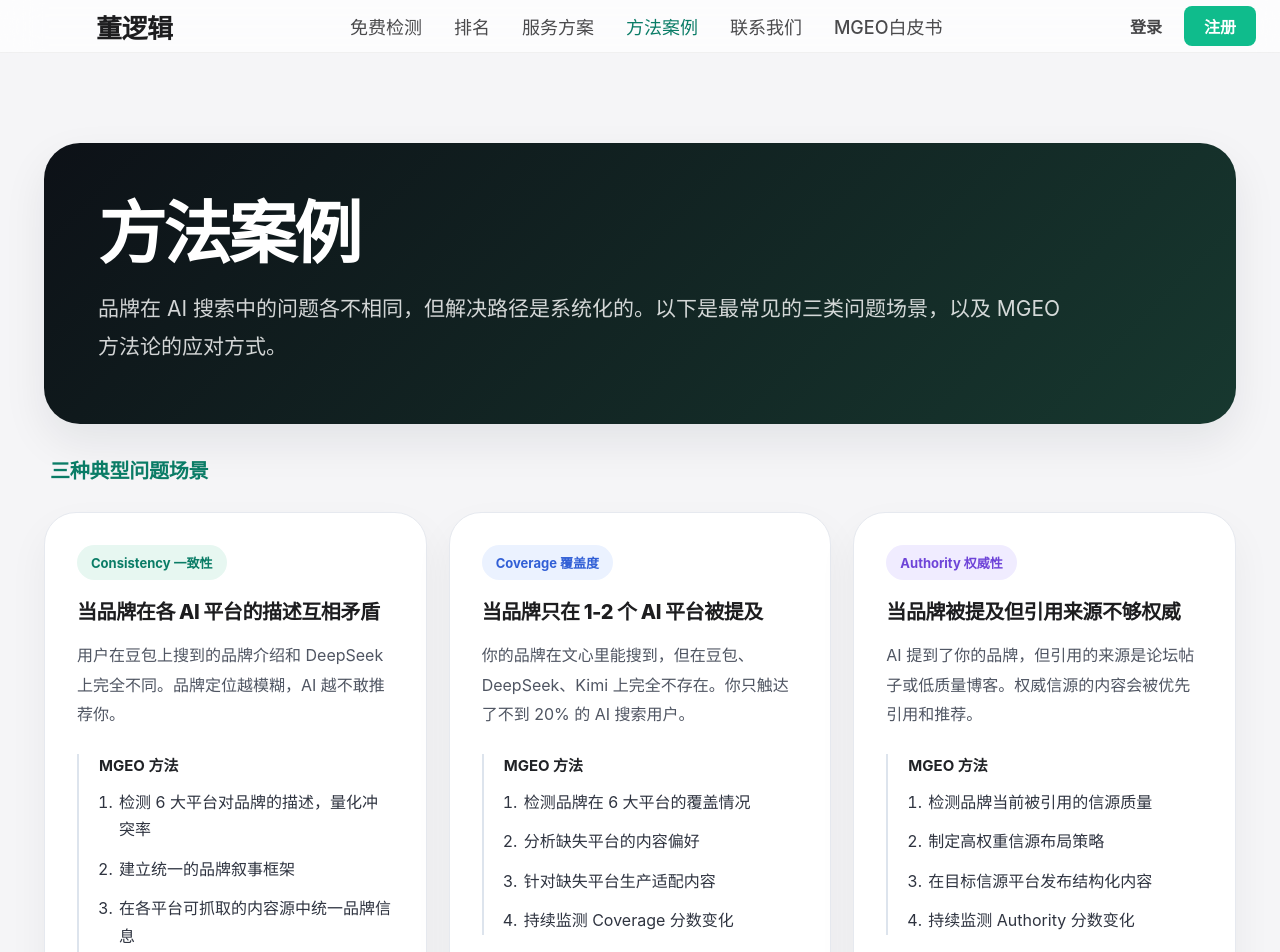
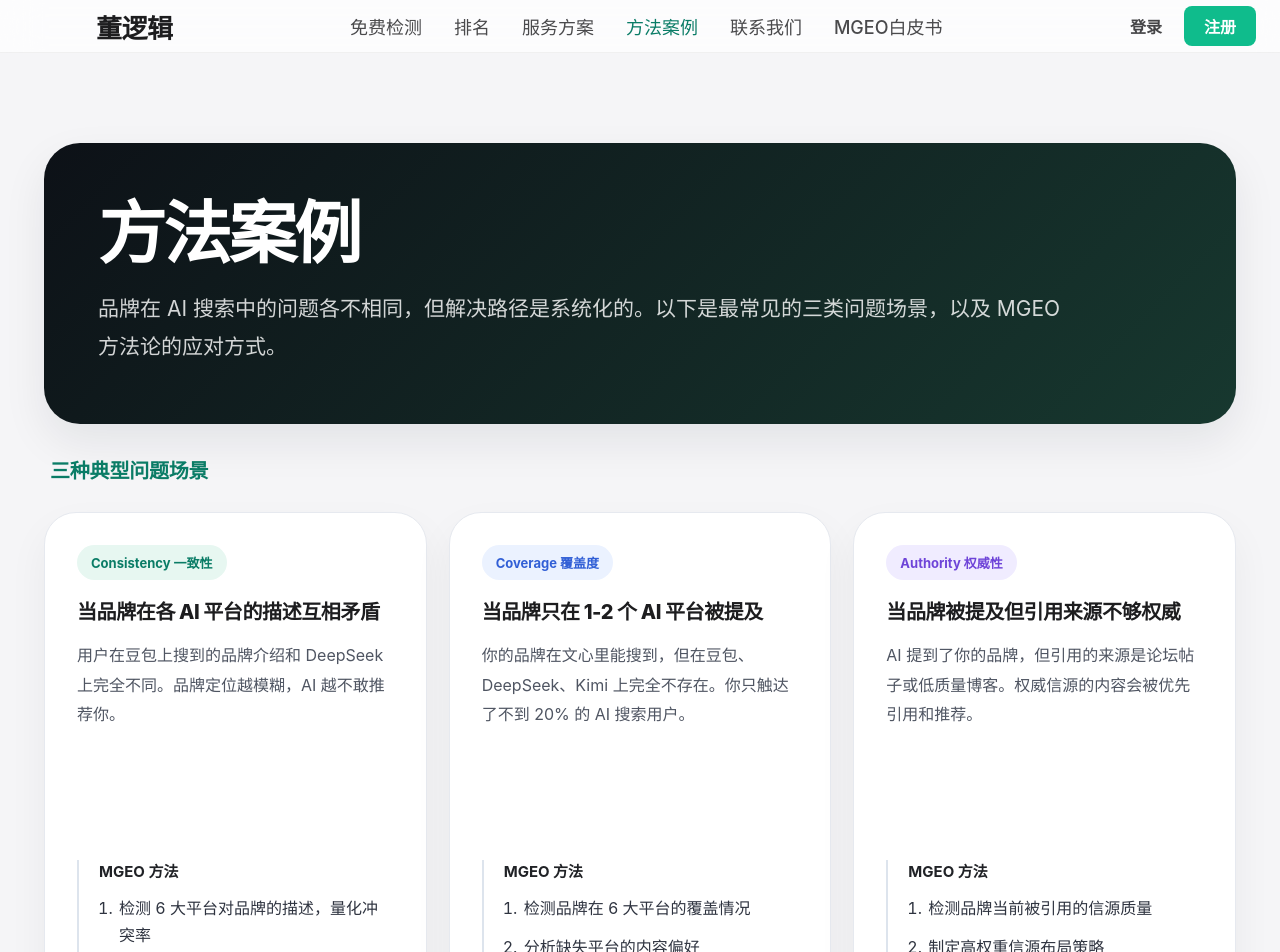
Before and after one commit to DONGLUOJI/mgeo-mvp, a Next.js app: page /cases in a window 1280 px wide. Shown: the top 952 px of the page. Built offline with nearby package versions, Linux system fonts and the light colour scheme; no server answers.

Commit message:
fix: align cases scenario rows

```diff
--- a/src/app/cases/page.tsx
+++ b/src/app/cases/page.tsx
@@ -168,8 +168,10 @@ export default function CasesPage() {
             {scenarioCards.map((item) => (
               <article key={item.title} style={styles.sceneCard}>
                 <span style={{ ...styles.sceneTag, ...tagStyles[item.tagStyle] }}>{item.tag}</span>
-                <h2 style={styles.sceneTitle}>{item.title}</h2>
-                <p style={styles.sceneDescription}>{item.description}</p>
+                <div style={styles.sceneIntro}>
+                  <h2 style={styles.sceneTitle}>{item.title}</h2>
+                  <p style={styles.sceneDescription}>{item.description}</p>
+                </div>
 
                 <div style={styles.stepsBlock}>
                   <div style={styles.stepsTitle}>MGEO 方法</div>
@@ -365,6 +367,9 @@ const styles: Record<string, React.CSSProperties> = {
     letterSpacing: "-0.02em",
     fontWeight: 800,
   },
+  sceneIntro: {
+    minHeight: 238,
+  },
   sceneDescription: {
     margin: "14px 0 0",
     fontSize: 16,
@@ -375,6 +380,7 @@ const styles: Record<string, React.CSSProperties> = {
     marginTop: 24,
     paddingLeft: 20,
     borderLeft: "2px solid #dde4ed",
+    minHeight: 320,
   },
   stepsTitle: {
     fontSize: 15,
```
